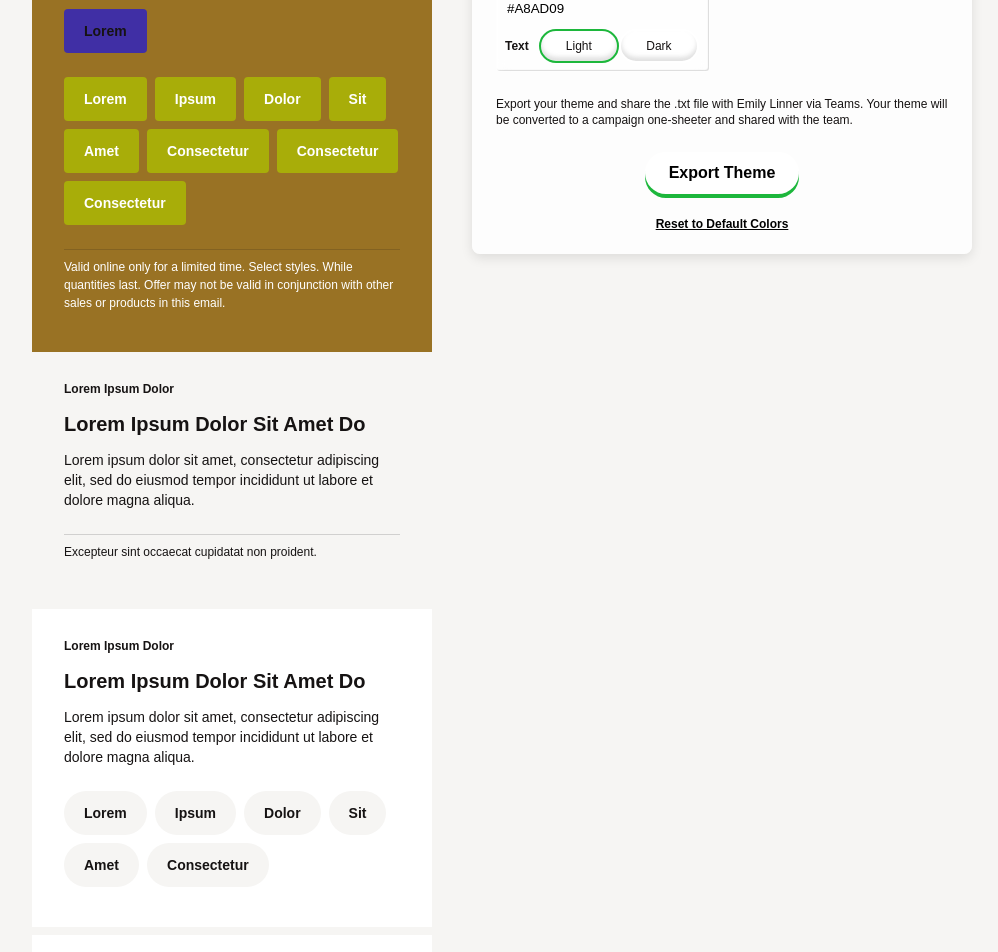
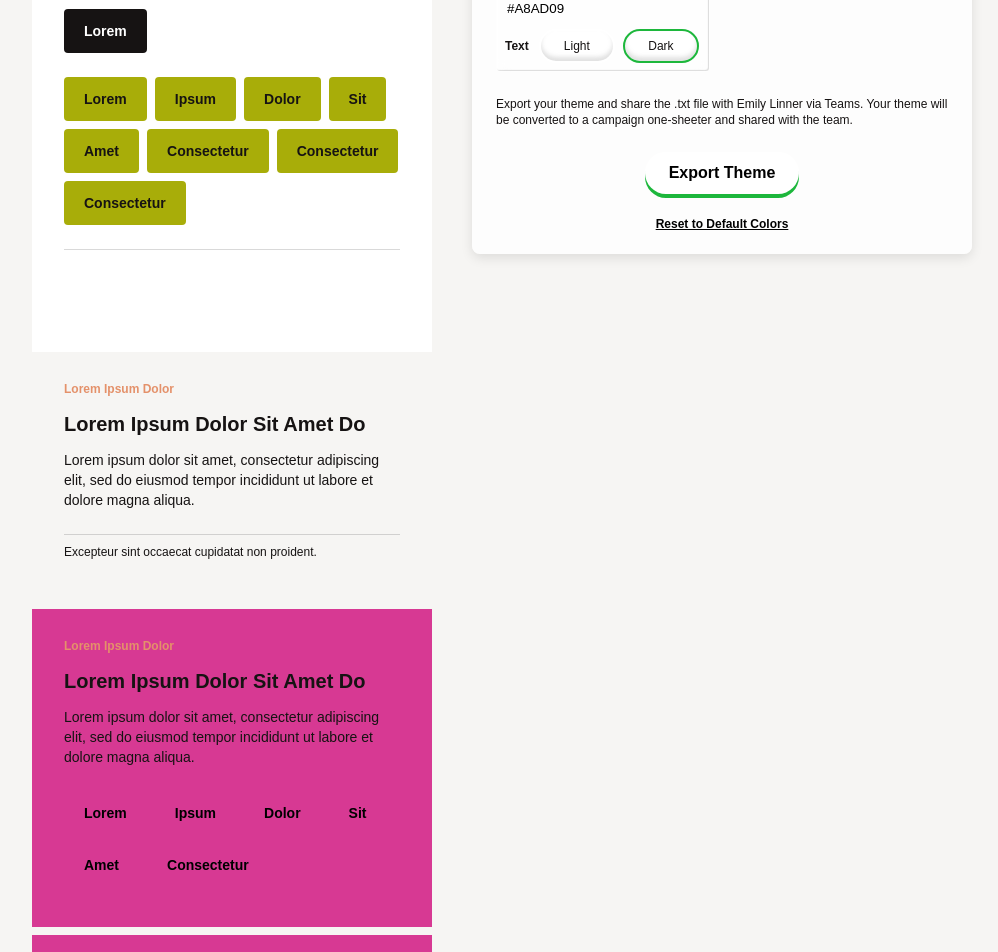
Before and after one commit to richardclifford/email-color-studio, a React (Vite) app: page / in a window 1280 px wide. Shown: the part 1080-2032 px from the top of the page, without its empty margins (138-1136 px from the left). Built offline with nearby package versions, Linux system fonts and the light colour scheme.

Commit message:
adding secondaryStyles stat to email components, organized imports, minor CSS updates
Organized importa so more global imports are at the top.

Added aria-labeling for ImpUpload component

```diff
--- a/src/App.jsx
+++ b/src/App.jsx
@@ -12,13 +12,22 @@ function App() {
   };
 
   const DEFAULT_HERO_STYLES = {
-    bgColor: "#997224",
-    badgeColor: "#11d828",
+    type: "hero",
+    bgColor: "#FFFFFF",
+    badgeColor: "#161313",
     textColor: "light",
-    primaryCtaBgColor: "#402fa5",
-    primaryCtaTextColor: "dark",
+    primaryCtaBgColor: "#161313",
+    primaryCtaTextColor: "light",
     secondaryCtaBgColor: "#a8ad09",
-    secondaryCtaTextColor: "light",
+    secondaryCtaTextColor: "dark",
+  };
+
+  const DEFAULT_SECONDARY_STYLES = {
+    bgColor: "#d73993",
+    badgeColor: "#e4916a",
+    SubTextColor: "dark",
+    subSecondaryCtaBgColor: "#1c76d6",
+    subSecondaryCtaTextColor: "dark",
   };
 
   const [campaignDetails, setCampaignDetails] = useState({
@@ -27,6 +36,9 @@ function App() {
   });
   const [emailBg, setEmailBg] = useState(DEFAULT_EMAIL_BG);
   const [heroStyles, setHeroStyles] = useState(DEFAULT_HERO_STYLES);
+  const [secondaryStyles, setSecondaryStyles] = useState(
+    DEFAULT_SECONDARY_STYLES,
+  );
 
   const handleCampaignDetailsChange = (e) => {
     const { name, value } = e.target;
@@ -43,12 +55,27 @@ function App() {
       [name]: value,
     }));
   };
+
   const handleHeroStylesChange = (e) => {
     const { name, value } = e.target;
     setHeroStyles((prevState) => ({
       ...prevState,
       [name]: value,
     }));
+  };
+
+  const handleSecondaryStylesChange = (e) => {
+    const { name, value } = e.target;
+    setSecondaryStyles((prevState) => ({
+      ...prevState,
+      [name]: value,
+    }));
+  };
+
+  const handleReset = () => {
+    (setEmailBg(DEFAULT_EMAIL_BG),
+      setHeroStyles(DEFAULT_HERO_STYLES),
+      setSecondaryStyles(DEFAULT_SECONDARY_STYLES));
   };
 
   const contextValue = {
@@ -58,6 +85,9 @@ function App() {
     handleEmailBgChange,
     heroStyles,
     handleHeroStylesChange,
+    secondaryStyles,
+    handleSecondaryStylesChange,
+    handleReset,
   };
 
   return (
--- a/src/components/EmailFramework/EmailFramework.jsx
+++ b/src/components/EmailFramework/EmailFramework.jsx
@@ -5,15 +5,11 @@ import Product2x from "./modules/Product2x.jsx";
 import Product3x from "./modules/Product3x.jsx";
 import ProductHalf from "./modules/ProductHalf.jsx";
 import Events from "./modules/Events.jsx";
-import style from "../../style/EmailFramework.module.css";
-import { CampaignDetailsContext } from "../../App";
-import { useContext } from "react";
+import styles from "../../style/EmailFramework.module.css";
 
 export default function EmailFramework() {
-  const { heroStyles } = useContext(CampaignDetailsContext);
-
   return (
-    <div className={style.containerEmail}>
+    <div className={styles.containerEmail}>
       <Hero />
       <Product1x
         isTransparent={true}
--- a/src/components/EmailFramework/modules/Events.jsx
+++ b/src/components/EmailFramework/modules/Events.jsx
@@ -1,17 +1,19 @@
+import { useContext } from "react";
+import { CampaignDetailsContext } from "../../../App";
 import Btn from "../elements/Btn";
 import BtnContainer from "../elements/BtnContainer";
 import Headline from "../elements/Headline";
 import Subcopy from "../elements/Subcopy";
-import style from "../../../style/EmailFramework.module.css";
 import ImgUpload from "../elements/ImgUpload";
+import styles from "../../../style/EmailFramework.module.css";
 
 function Event() {
   return (
-    <div className={`${style.eventSingle} flex`}>
-      <div className={style.column}>
+    <div className={`${styles.eventSingle} flex`}>
+      <div className={styles.column}>
         <ImgUpload />
       </div>
-      <div className={style.column}>
+      <div className={styles.column}>
         <Headline type="4" />
         <Subcopy>Lorem ipsum dolor sit amet, consectetur.</Subcopy>
       </div>
@@ -20,17 +22,24 @@ function Event() {
 }
 
 export default function Events() {
+  const { secondaryStyles } = useContext(CampaignDetailsContext);
+
   return (
     <div
       id="events"
-      className={`${style.containerComponent} flex flex-col gap-8`}
+      className={`${styles.containerComponent} ${styles[secondaryStyles.textColor]} flex flex-col gap-8 `}
+      style={{ backgroundColor: secondaryStyles.bgColor }}
     >
       <Headline type="2" />
       <Event />
       <Event />
       <Event />
       <BtnContainer>
-        <Btn type="secondary" label="Lorem ipsum" />
+        <Btn
+          bgColor={secondaryStyles.secondaryCtaBgColor}
+          textColor={secondaryStyles.secondaryCtaTextColor}
+          label="Lorem ipsum"
+        />
       </BtnContainer>
     </div>
   );
--- a/src/components/EmailFramework/modules/Hero.jsx
+++ b/src/components/EmailFramework/modules/Hero.jsx
@@ -1,3 +1,5 @@
+import { useContext } from "react";
+import { CampaignDetailsContext } from "../../../App";
 import Badge from "../elements/Badge";
 import Btn from "../elements/Btn";
 import BtnContainer from "../elements/BtnContainer";
@@ -6,8 +8,6 @@ import Headline from "../elements/Headline";
 import Subcopy from "../elements/Subcopy";
 import styles from "../../../style/EmailFramework.module.css";
 import ImgUpload from "../elements/ImgUpload";
-import { CampaignDetailsContext } from "../../../App";
-import { useContext } from "react";
 
 export default function Hero() {
   const { heroStyles } = useContext(CampaignDetailsContext);
@@ -15,7 +15,7 @@ export default function Hero() {
   return (
     <div
       id="hero"
-      className={`${styles.containerComponent} ${styles[heroStyles.textColor]} `}
+      className={`${styles.containerComponent} ${styles[heroStyles.textColor]}`}
       style={{ backgroundColor: heroStyles.bgColor }}
     >
       <ImgUpload />
--- a/src/components/EmailFramework/modules/Product1x.jsx
+++ b/src/components/EmailFramework/modules/Product1x.jsx
@@ -1,11 +1,13 @@
+import { useContext } from "react";
+import { CampaignDetailsContext } from "../../../App";
 import Badge from "../elements/Badge";
 import Btn from "../elements/Btn";
 import BtnContainer from "../elements/BtnContainer";
 import Disclaimer from "../elements/Disclaimer";
 import Headline from "../elements/Headline";
 import Subcopy from "../elements/Subcopy";
+import ImgUpload from "../elements/ImgUpload";
 import styles from "../../../style/EmailFramework.module.css";
-import ImgUpload from "../elements/ImgUpload";
 
 export default function Product1x({
   isTransparent = false,
@@ -14,23 +16,55 @@ export default function Product1x({
   hasDisclaimer = true,
   btnType = "secondary",
 }) {
+  const { secondaryStyles } = useContext(CampaignDetailsContext);
+
   return (
     <div
       id="product-1x"
-      className={`${styles.containerComponent} ${isTransparent ? `${styles.transparent}` : ""}`}
+      className={`${styles.containerComponent} ${styles[secondaryStyles.textColor]} ${isTransparent ? `${styles.transparent}` : ""}`}
+      style={{ backgroundColor: !isTransparent ? secondaryStyles.bgColor : "" }}
     >
       {hasImg && <ImgUpload />}
-      <Badge />
+      <Badge color={secondaryStyles.badgeColor} />
       <Headline type="2" />
       <Subcopy isTransparent={isTransparent} />
       {hasCta && (
         <BtnContainer>
-          <Btn type={btnType} />
-          <Btn type={btnType} label="Ipsum" />
-          <Btn type={btnType} label="Dolor" />
-          <Btn type={btnType} label="Sit" />
-          <Btn type={btnType} label="Amet" />
-          <Btn type={btnType} label="Consectetur" />
+          <Btn
+            type={btnType}
+            bgColor={secondaryStyles.secondaryCtaBgColor}
+            textColor={secondaryStyles.secondaryCtaTextColor}
+          />
+          <Btn
+            type={btnType}
+            bgColor={secondaryStyles.secondaryCtaBgColor}
+            textColor={secondaryStyles.secondaryCtaTextColor}
+            label="Ipsum"
+          />
+          <Btn
+            type={btnType}
+            bgColor={secondaryStyles.secondaryCtaBgColor}
+            textColor={secondaryStyles.secondaryCtaTextColor}
+            label="Dolor"
+          />
+          <Btn
+            type={btnType}
+            bgColor={secondaryStyles.secondaryCtaBgColor}
+            textColor={secondaryStyles.secondaryCtaTextColor}
+            label="Sit"
+          />
+          <Btn
+            type={btnType}
+            bgColor={secondaryStyles.secondaryCtaBgColor}
+            textColor={secondaryStyles.secondaryCtaTextColor}
+            label="Amet"
+          />
+          <Btn
+            type={btnType}
+            bgColor={secondaryStyles.secondaryCtaBgColor}
+            textColor={secondaryStyles.secondaryCtaTextColor}
+            label="Consectetur"
+          />
         </BtnContainer>
       )}
       {hasDisclaimer && <Disclaimer />}
--- a/src/components/EmailFramework/modules/Product2x.jsx
+++ b/src/components/EmailFramework/modules/Product2x.jsx
@@ -1,13 +1,17 @@
+import { useContext } from "react";
+import { CampaignDetailsContext } from "../../../App";
 import Badge from "../elements/Badge";
 import Btn from "../elements/Btn";
 import BtnContainer from "../elements/BtnContainer";
 import Disclaimer from "../elements/Disclaimer";
 import Headline from "../elements/Headline";
 import Subcopy from "../elements/Subcopy";
+import ImgUpload from "../elements/ImgUpload";
 import styles from "../../../style/EmailFramework.module.css";
-import ImgUpload from "../elements/ImgUpload";
 
 function ProductSingle() {
+  const { secondaryStyles } = useContext(CampaignDetailsContext);
+
   return (
     <div className={`${styles.column} flex flex-col`}>
       <ImgUpload />
@@ -15,7 +19,10 @@ function ProductSingle() {
       <Headline type="3" />
       <Subcopy bg={"bg"}>Lorem ipsum dolor sit amet, consectetur.</Subcopy>
       <BtnContainer>
-        <Btn />
+        <Btn
+          bgColor={secondaryStyles.secondaryCtaBgColor}
+          textColor={secondaryStyles.secondaryCtaTextColor}
+        />
       </BtnContainer>
       <Disclaimer text="Excepteur sint occaecat cupidatat non proident." />
     </div>
@@ -23,10 +30,13 @@ function ProductSingle() {
 }
 
 export default function Product2x() {
+  const { secondaryStyles } = useContext(CampaignDetailsContext);
+
   return (
     <div
       id="product-2x"
-      className={`${styles.containerComponent} bg flex gap-8`}
+      className={`${styles.containerComponent} ${styles[secondaryStyles.textColor]} bg flex gap-8`}
+      style={{ backgroundColor: secondaryStyles.bgColor }}
     >
       <ProductSingle />
       <ProductSingle />
--- a/src/components/EmailFramework/modules/Product3x.jsx
+++ b/src/components/EmailFramework/modules/Product3x.jsx
@@ -1,7 +1,9 @@
+import { useContext } from "react";
+import { CampaignDetailsContext } from "../../../App";
 import Headline from "../elements/Headline";
 import Subcopy from "../elements/Subcopy";
+import ImgUpload from "../elements/ImgUpload";
 import styles from "../../../style/EmailFramework.module.css";
-import ImgUpload from "../elements/ImgUpload";
 
 function ProductSingle() {
   return (
@@ -14,10 +16,13 @@ function ProductSingle() {
 }
 
 export default function Product3x() {
+  const { secondaryStyles } = useContext(CampaignDetailsContext);
+
   return (
     <div
       id="product-3x"
-      className={`${styles.containerComponent} bg flex gap-8`}
+      className={`${styles.containerComponent} ${styles[secondaryStyles.textColor]} bg flex gap-8`}
+      style={{ backgroundColor: secondaryStyles.bgColor }}
     >
       <ProductSingle />
       <ProductSingle />
--- a/src/components/EmailFramework/modules/ProductHalf.jsx
+++ b/src/components/EmailFramework/modules/ProductHalf.jsx
@@ -1,27 +1,35 @@
+import { useContext } from "react";
+import { CampaignDetailsContext } from "../../../App";
 import Badge from "../elements/Badge";
 import Btn from "../elements/Btn";
 import BtnContainer from "../elements/BtnContainer";
 import Disclaimer from "../elements/Disclaimer";
 import Headline from "../elements/Headline";
 import Subcopy from "../elements/Subcopy";
+import ImgUpload from "../elements/ImgUpload";
 import styles from "../../../style/EmailFramework.module.css";
-import ImgUpload from "../elements/ImgUpload";
 
 export default function ProductHalf({ reverse = false }) {
+  const { secondaryStyles } = useContext(CampaignDetailsContext);
+
   return (
     <div
       id="product-half"
-      className={`${styles.containerComponent} bg flex gap-8 ${reverse ? "row-reverse" : ""}`}
+      className={`${styles.containerComponent} ${styles[secondaryStyles.textColor]} bg flex gap-8 ${reverse ? "row-reverse" : ""}`}
+      style={{ backgroundColor: secondaryStyles.bgColor }}
     >
       <div className={styles.column}>
         <ImgUpload />
       </div>
       <div className={`${styles.column} flex flex-col justify-center`}>
-        <Badge />
+        <Badge color={secondaryStyles.badgeColor} />
         <Headline type="3" />
         <Subcopy bg={"bg"}>Lorem ipsum dolor sit amet, consectetur.</Subcopy>
         <BtnContainer>
-          <Btn />
+          <Btn
+            bgColor={secondaryStyles.secondaryCtaBgColor}
+            textColor={secondaryStyles.secondaryCtaTextColor}
+          />
         </BtnContainer>
         <Disclaimer text="Excepteur sint occaecat cupidatat non proident." />
       </div>
--- a/src/components/Sidebar/CtaTextColorToggle/CtaTextColorToggle.jsx
+++ b/src/components/Sidebar/CtaTextColorToggle/CtaTextColorToggle.jsx
@@ -10,7 +10,7 @@ export default function CtaTextColorToggle({
       className={`${styles.ctaTextContainer} flex flex-1 flex-row align-center gap-1`}
     >
       <label>Text</label>
-      <fieldset className="flex flex-1">
+      <fieldset className="flex flex-1 gap-1">
         <label className={`${styles.inputToggle} ${styles.inputToggleActive}`}>
           <input
             type="radio"
--- a/src/style/EmailFramework.module.css
+++ b/src/style/EmailFramework.module.css
@@ -42,32 +42,36 @@
   text-align: right;
   inset: 0;
   padding: 5px;
-  display: none;
+  visibility: hidden;
 }
 
 .imgContainer:hover .imgOverlay {
-  display: block;
+  visibility: visible;
 }
 
 .btnClose {
   cursor: pointer;
-  transition: all var(--transition-1) ease;
+  transform: scale(0);
+  opacity: 0;
+  transition: all var(--transition-2) ease;
 }
 
 .imgContainer:hover .btnClose {
   transform: scale(1);
-  transition: all var(--transition-1) ease;
+  opacity: 1;
+  transition: all var(--transition-2) ease;
 }
 
 .imgContainer .btnClose:hover {
   transform: scale(1.1);
-  transition: all var(--transition-1) ease;
+  transition: all var(--transition-2) ease;
 }
 
 .btnClose .iconRemove {
   width: 32px;
   height: 32px;
   fill: var(--color-white);
+  transition: all var(--transition-1) ease;
 }
 
 .imgPlaceholder {
@@ -202,8 +206,6 @@ hr {
 }
 
 .btn.tertiary {
-  color: var(--color-black);
-  background-color: var(--color-gray-100);
   border-radius: 180px;
 }
 
```
Also changed, not shown: src/components/EmailFramework/elements/ImgUpload.jsx (+6 -2 lines).
